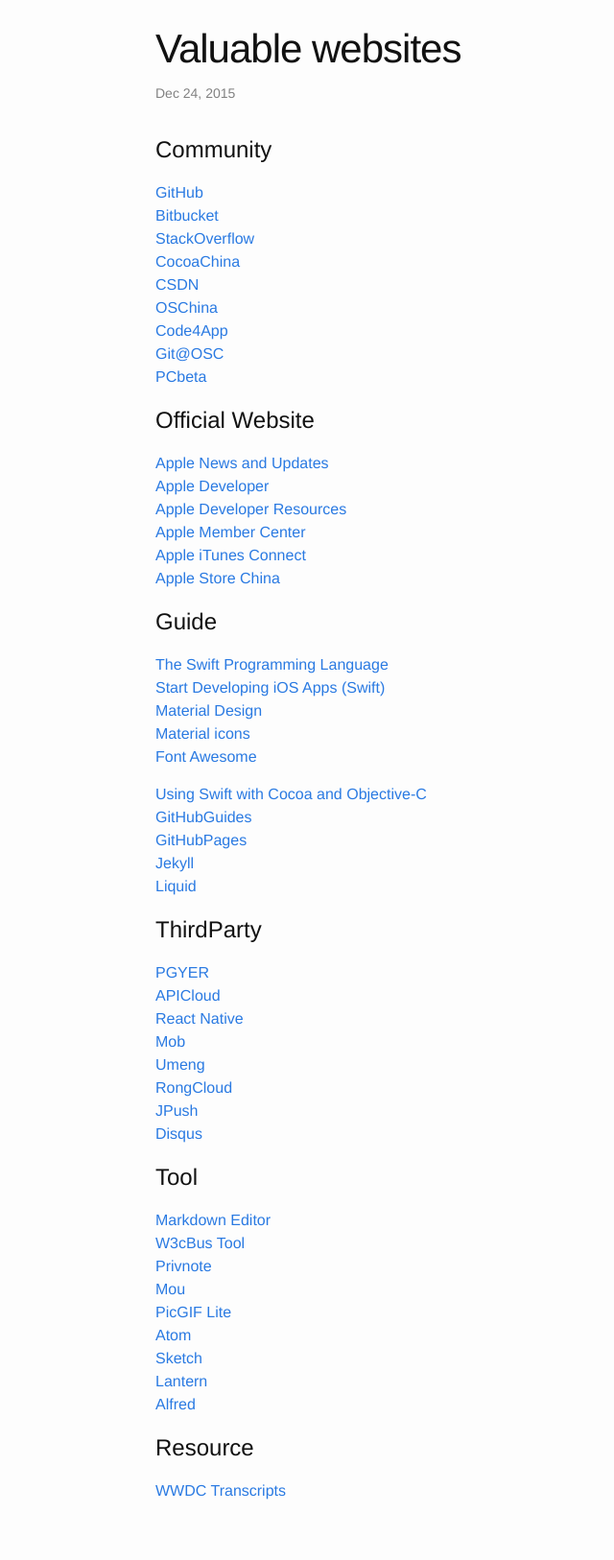
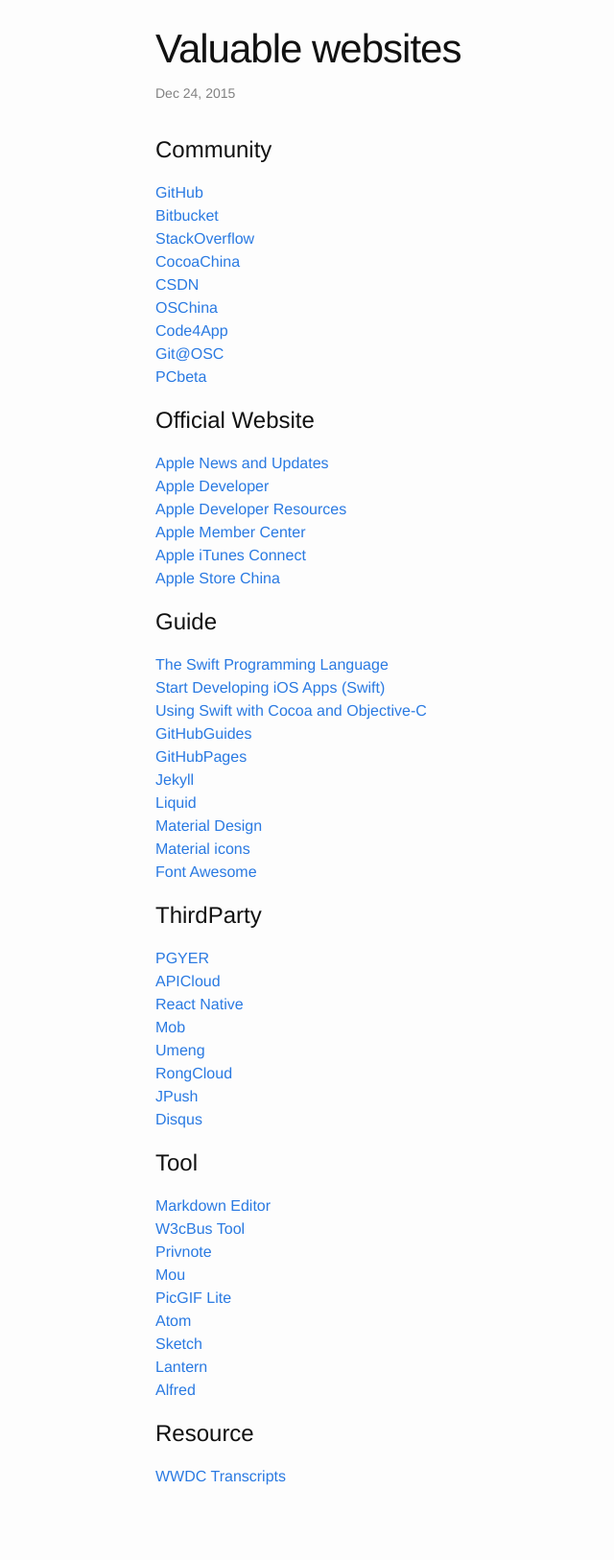
Before and after one commit to GeekRRK/GeekRRK.github.io, a Jekyll site: the page built from _posts/2015-12-24-Valuable websites.md, in a window 1280 px wide. Shown: the whole page at 96% size, without its empty margins (108-748 px from the left). Built offline with Jekyll 4.4.1, drawn with Linux system fonts in a browser that asks for light colours; Markdown is read by kramdown in place of the engine named in the settings.

Commit message:
Update Valuable websites

```diff
--- a/_posts/2015-12-24-Valuable websites.md
+++ b/_posts/2015-12-24-Valuable websites.md
@@ -25,15 +25,14 @@
 # Guide
 [The Swift Programming Language](https://developer.apple.com/library/ios/documentation/Swift/Conceptual/Swift_Programming_Language/index.html)
 [Start Developing iOS Apps (Swift)](https://developer.apple.com/library/ios/referencelibrary/GettingStarted/DevelopiOSAppsSwift/index.html)
-[Material Design](https://www.google.com/design/spec/material-design/introduction.html)
-[Material icons](https://design.google.com/icons/)
-[Font Awesome](https://fortawesome.github.io/Font-Awesome/)
-
 [Using Swift with Cocoa and Objective-C](https://developer.apple.com/library/ios/documentation/Swift/Conceptual/BuildingCocoaApps/index.html)
 [GitHubGuides](https://guides.github.com)
 [GitHubPages](https://pages.github.com)
 [Jekyll](https://jekyllrb.com)
 [Liquid](http://liquidmarkup.org)
+[Material Design](https://www.google.com/design/spec/material-design/introduction.html)
+[Material icons](https://design.google.com/icons/)
+[Font Awesome](https://fortawesome.github.io/Font-Awesome/)
 
 # ThirdParty
 [PGYER](http://www.pgyer.com)
```
